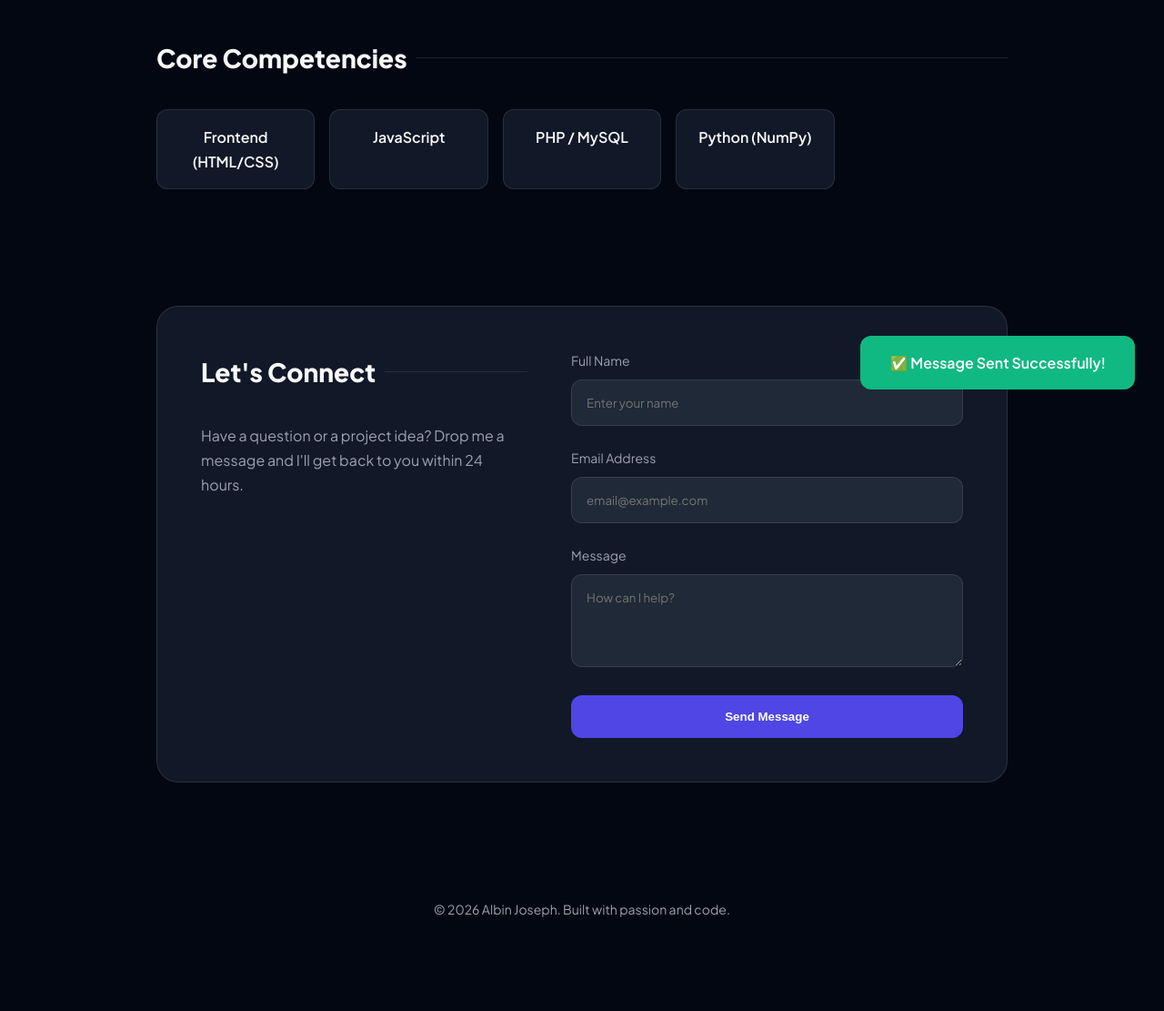
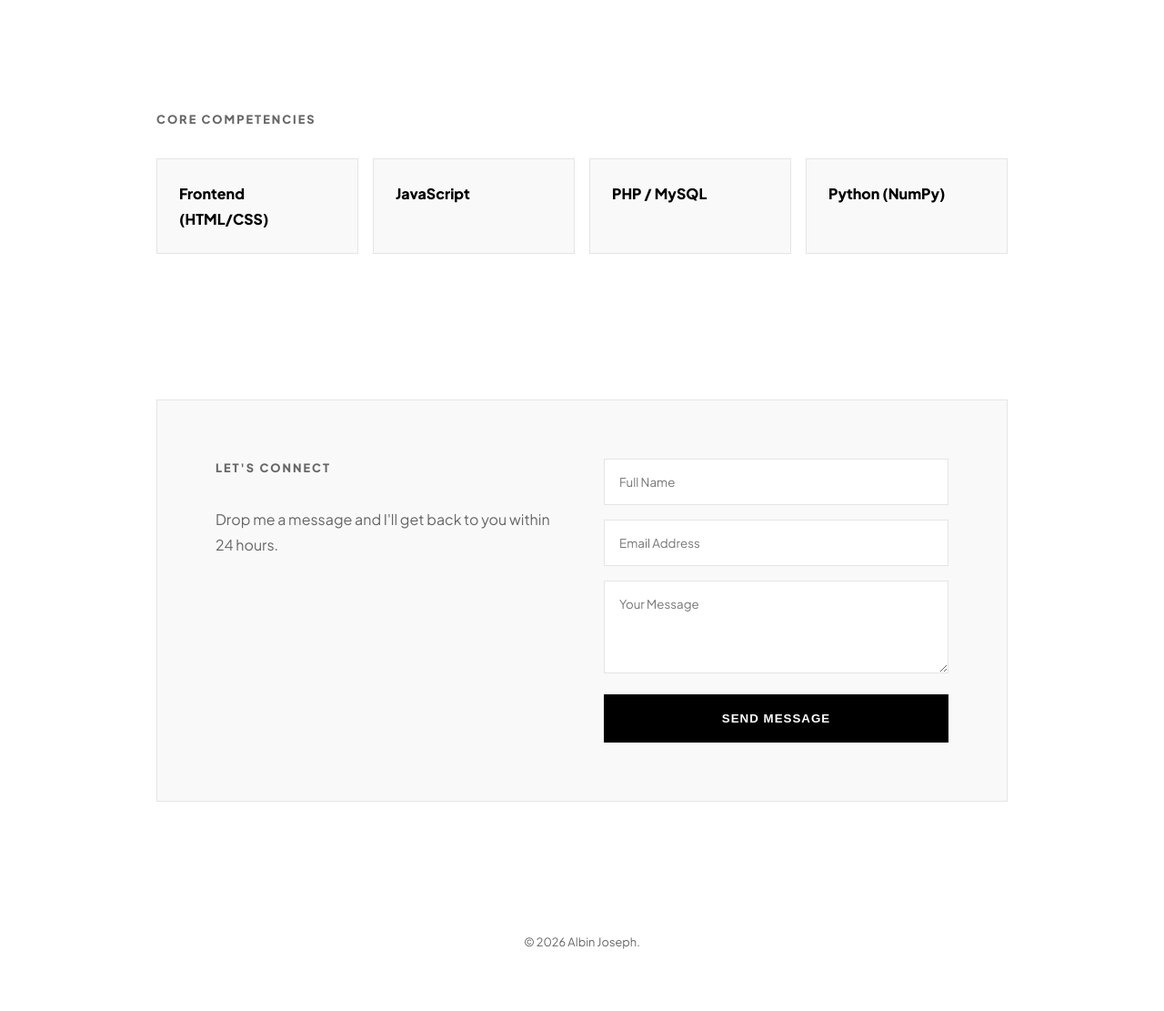
Before and after one commit to AlbinJoseph07/portfolio, a plain HTML site: page index.html in a window 1280 px wide. Shown: the part 440-1551 px from the top of the page at 91% size. Before the commit the page ends 1516 px from the top, so only its background shows below. Drawn offline with Linux system fonts and the light colour scheme.

Commit message:
Update index.html

```diff
--- a/index.html
+++ b/index.html
@@ -7,13 +7,12 @@
     <link href="https://fonts.googleapis.com/css2?family=Plus+Jakarta+Sans:wght@300;400;600;800&display=swap" rel="stylesheet">
     <style>
         :root {
-            --primary: #4f46e5;
-            --primary-hover: #4338ca;
-            --bg: #030712;
-            --card: #111827;
-            --text-main: #f9fafb;
-            --text-muted: #9ca3af;
-            --border: rgba(255, 255, 255, 0.1);
+            --bg: #ffffff;              /* Pure White */
+            --bg-off: #f9f9f9;          /* Off-White */
+            --text-main: #000000;       /* Solid Black */
+            --text-muted: #666666;      /* Grey */
+            --border: #e5e5e5;          /* Light Border */
+            --primary: #000000;         /* Black Buttons */
         }
 
         * { box-sizing: border-box; margin: 0; padding: 0; }
@@ -22,78 +21,58 @@
             background-color: var(--bg);
             color: var(--text-main);
             line-height: 1.7;
-            overflow-x: hidden;
         }
 
         .container { max-width: 1000px; margin: 0 auto; padding: 0 2rem; }
 
-        /* Navigation */
-        nav {
-            padding: 1.5rem 0;
-            display: flex;
-            justify-content: space-between;
-            align-items: center;
-            border-bottom: 1px solid var(--border);
+        nav { padding: 1.5rem 0; display: flex; justify-content: space-between; align-items: center; border-bottom: 1px solid var(--border); }
+        .logo { font-weight: 800; font-size: 1.25rem; color: var(--text-main); }
+
+        header { padding: 8rem 0 4rem; text-align: left; }
+        h1 { font-size: 4rem; font-weight: 800; line-height: 1.1; letter-spacing: -2px; margin-bottom: 1.5rem; }
+        .highlight { color: #888; font-weight: 400; }
+        .tagline { font-size: 1.5rem; color: var(--text-muted); }
+
+        section { padding: 5rem 0; }
+        h2 { font-size: 0.8rem; text-transform: uppercase; letter-spacing: 2px; margin-bottom: 2rem; color: var(--text-muted); }
+
+        .skills-grid { display: grid; grid-template-columns: repeat(auto-fill, minmax(180px, 1fr)); gap: 1rem; }
+        .skill-item {
+            background: var(--bg-off);
+            padding: 1.5rem;
+            border: 1px solid var(--border);
+            font-weight: 700;
+            transition: 0.3s;
         }
-        .logo { font-weight: 800; font-size: 1.25rem; letter-spacing: -0.5px; color: var(--primary); }
+        .skill-item:hover { background: #000; color: #fff; }
 
-        /* Hero */
-        header { padding: 5rem 0 3rem; text-align: left; max-width: 700px; }
-        h1 { font-size: 3.5rem; font-weight: 800; line-height: 1.1; margin-bottom: 1rem; }
-        .highlight { color: var(--primary); }
-        .tagline { font-size: 1.25rem; color: var(--text-muted); margin-bottom: 2rem; }
-
-        /* Section Styling */
-        section { padding: 4rem 0; }
-        h2 { font-size: 1.75rem; margin-bottom: 2rem; display: flex; align-items: center; gap: 10px; }
-        h2::after { content: ""; height: 1px; flex-grow: 1; background: var(--border); }
-
-        /* Skills Grid */
-        .skills-grid { display: grid; grid-template-columns: repeat(auto-fill, minmax(160px, 1fr)); gap: 1rem; }
-        .skill-item {
-            background: var(--card);
-            padding: 1rem;
-            border-radius: 12px;
-            border: 1px solid var(--border);
-            text-align: center;
-            font-weight: 600;
-            transition: all 0.3s ease;
-        }
-        .skill-item:hover { border-color: var(--primary); transform: translateY(-3px); }
-
-        /* Contact Section */
         .contact-wrapper {
-            background: var(--card);
-            padding: 3rem;
-            border-radius: 24px;
+            background: var(--bg-off);
+            padding: 4rem;
             border: 1px solid var(--border);
             display: grid;
-            grid-template-columns: 1fr 1.2fr;
+            grid-template-columns: 1fr 1fr;
             gap: 3rem;
         }
         @media (max-width: 768px) { .contact-wrapper { grid-template-columns: 1fr; padding: 2rem; } }
 
-        .form-group { margin-bottom: 1.5rem; }
-        label { display: block; font-size: 0.875rem; color: var(--text-muted); margin-bottom: 0.5rem; }
         input, textarea {
-            width: 100%; padding: 1rem; background: #1f2937; border: 1px solid var(--border);
-            border-radius: 12px; color: white; font-family: inherit; transition: border-color 0.2s;
+            width: 100%; padding: 1rem; margin-bottom: 1rem;
+            background: white; border: 1px solid var(--border);
+            font-family: inherit;
         }
-        input:focus, textarea:focus { outline: none; border-color: var(--primary); }
 
         button {
-            background: var(--primary); color: white; padding: 1rem 2rem; border: none;
-            border-radius: 12px; font-weight: 700; cursor: pointer; width: 100%; transition: background 0.2s;
+            background: var(--primary); color: white; padding: 1.2rem; border: none;
+            font-weight: 800; text-transform: uppercase; letter-spacing: 1px;
+            cursor: pointer; width: 100%; transition: 0.3s;
         }
-        button:hover { background: var(--primary-hover); }
+        button:hover { background: #333; }
 
-        /* Notification Toast */
         #toast {
             position: fixed; bottom: 2rem; right: 2rem; padding: 1rem 2rem;
-            background: #10b981; color: white; border-radius: 12px;
-            font-weight: 600; transform: translateY(100px); transition: transform 0.4s cubic-bezier(0.175, 0.885, 0.32, 1.275);
+            background: #000; color: white; font-weight: 600; display: none;
         }
-        #toast.show { transform: translateY(0); }
     </style>
 </head>
 <body>
@@ -106,11 +85,11 @@
             <p class="tagline">BCA Student | Full Stack Enthusiast | Python & Web Learner.</p>
         </header>
 
-        <section id="skills">
+        <section>
             <h2>Core Competencies</h2>
             <div class="skills-grid">
                 <div class="skill-item">Frontend (HTML/CSS)</div>
-                <div class="skill-item">JavaScript</div>
+                <div class="skill-item :hover">JavaScript</div>
                 <div class="skill-item">PHP / MySQL</div>
                 <div class="skill-item">Python (NumPy)</div>
             </div>
@@ -120,72 +99,31 @@
             <div class="contact-wrapper">
                 <div>
                     <h2>Let's Connect</h2>
-                    <p style="color: var(--text-muted);">Have a question or a project idea? Drop me a message and I'll get back to you within 24 hours.</p>
+                    <p style="color: var(--text-muted);">Drop me a message and I'll get back to you within 24 hours.</p>
                 </div>
-
                 <form id="portfolio-form">
-                    <input type="hidden" name="_url" value="https://formsubmit.co/ajax/your-email@gmail.com">
-
-                    <div class="form-group">
-                        <label>Full Name</label>
-                        <input type="text" name="name" placeholder="Enter your name" required>
-                    </div>
-                    <div class="form-group">
-                        <label>Email Address</label>
-                        <input type="email" name="email" placeholder="email@example.com" required>
-                    </div>
-                    <div class="form-group">
-                        <label>Message</label>
-                        <textarea name="message" rows="4" placeholder="How can I help?" required></textarea>
-                    </div>
-
+                    <input type="text" placeholder="Full Name" required>
+                    <input type="email" placeholder="Email Address" required>
+                    <textarea rows="4" placeholder="Your Message" required></textarea>
                     <button type="submit" id="submit-btn">Send Message</button>
                 </form>
             </div>
         </section>
 
-        <footer style="padding: 4rem 0; text-align: center; color: var(--text-muted); font-size: 0.875rem;">
-            &copy; 2026 Albin Joseph. Built with passion and code.
+        <footer style="padding: 4rem 0; text-align: center; color: var(--text-muted); font-size: 0.8rem;">
+            &copy; 2026 Albin Joseph.
         </footer>
     </div>
 
-    <div id="toast">✅ Message Sent Successfully!</div>
+    <div id="toast">✅ Message Sent!</div>
 
     <script>
-        const form = document.getElementById('portfolio-form');
-        const btn = document.getElementById('submit-btn');
-        const toast = document.getElementById('toast');
-
-        form.addEventListener('submit', function(e) {
+        document.getElementById('portfolio-form').addEventListener('submit', function(e) {
             e.preventDefault();
-            btn.innerText = "Sending...";
-            btn.disabled = true;
-
-            const formData = new FormData(this);
-            const endpoint = this.querySelector('input[name="_url"]').value;
-
-            fetch(endpoint, {
-                method: "POST",
-                body: formData,
-                headers: { 'Accept': 'application/json' }
-            })
-            .then(response => {
-                if (response.ok) {
-                    form.reset();
-                    btn.innerText = "Send Message";
-                    btn.disabled = false;
-
-                    // Show custom Toast notification
-                    toast.classList.add('show');
-                    setTimeout(() => toast.classList.remove('show'), 4000);
-                } else {
-                    alert("Submission failed. Check your FormSubmit activation.");
-                }
-            })
-            .catch(error => {
-                console.error("Error:", error);
-                btn.disabled = false;
-            });
+            const toast = document.getElementById('toast');
+            toast.style.display = 'block';
+            setTimeout(() => { toast.style.display = 'none'; }, 4000);
+            this.reset();
         });
     </script>
 </body>
```
